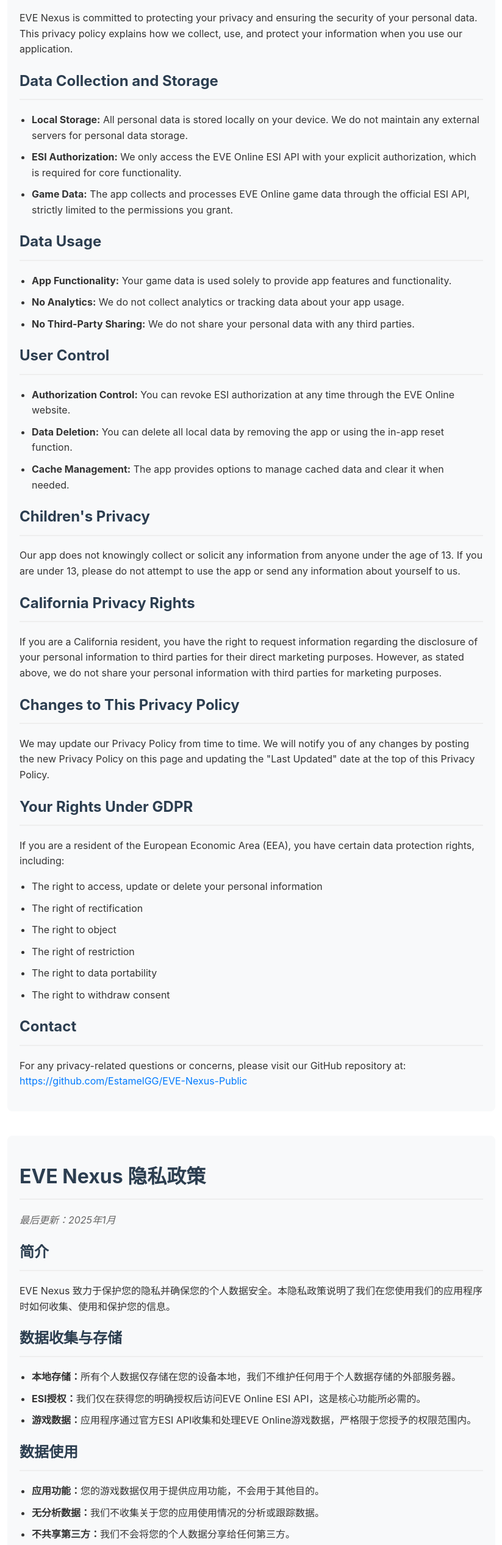
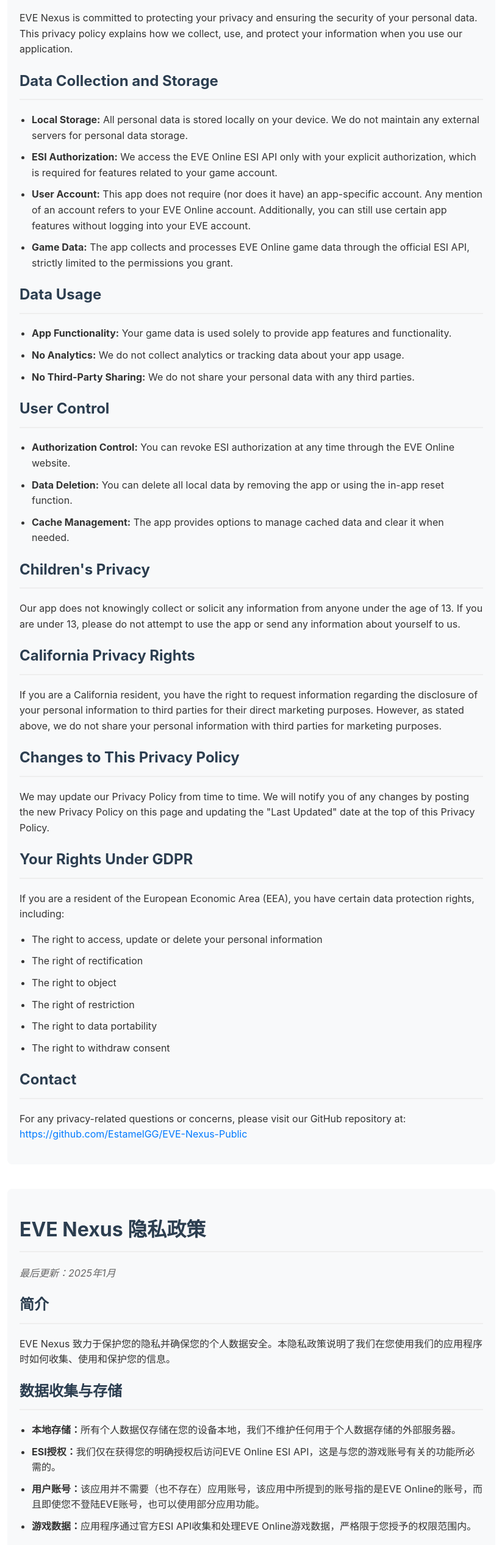
Before and after one commit to EstamelGG/EVE-Nexus-Public, a plain HTML site: page index.html in a window 1280 px wide. Shown: the part 245-2778 px from the top of the page at 61% size, without its empty margins (228-1051 px from the left). Drawn offline with Linux system fonts and the light colour scheme.

Commit message:
Update index.html

```diff
--- a/index.html
+++ b/index.html
@@ -82,7 +82,8 @@
         <h2>Data Collection and Storage</h2>
         <ul>
             <li><strong>Local Storage:</strong> All personal data is stored locally on your device. We do not maintain any external servers for personal data storage.</li>
-            <li><strong>ESI Authorization:</strong> We only access the EVE Online ESI API with your explicit authorization, which is required for core functionality.</li>
+            <li><strong>ESI Authorization:</strong> We access the EVE Online ESI API only with your explicit authorization, which is required for features related to your game account.</li>
+            <li><strong>User Account:</strong> This app does not require (nor does it have) an app-specific account. Any mention of an account refers to your EVE Online account. Additionally, you can still use certain app features without logging into your EVE account.</li>
             <li><strong>Game Data:</strong> The app collects and processes EVE Online game data through the official ESI API, strictly limited to the permissions you grant.</li>
         </ul>
 
@@ -135,7 +136,8 @@
         <h2>数据收集与存储</h2>
         <ul>
             <li><strong>本地存储：</strong>所有个人数据仅存储在您的设备本地，我们不维护任何用于个人数据存储的外部服务器。</li>
-            <li><strong>ESI授权：</strong>我们仅在获得您的明确授权后访问EVE Online ESI API，这是核心功能所必需的。</li>
+            <li><strong>ESI授权：</strong>我们仅在获得您的明确授权后访问EVE Online ESI API，这是与您的游戏账号有关的功能所必需的。</li>
+            <li><strong>用户账号：</strong>该应用并不需要（也不存在）应用账号，该应用中所提到的账号指的是EVE Online的账号，而且即使您不登陆EVE账号，也可以使用部分应用功能。</li>
             <li><strong>游戏数据：</strong>应用程序通过官方ESI API收集和处理EVE Online游戏数据，严格限于您授予的权限范围内。</li>
         </ul>
 
```
